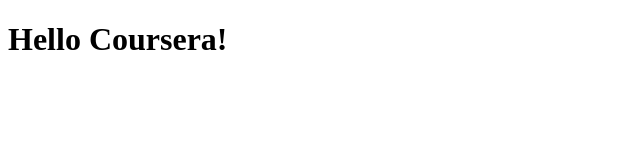
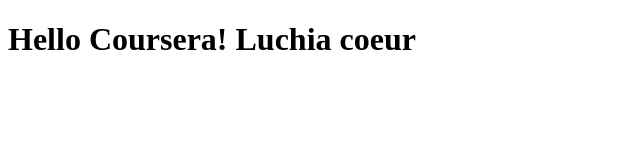
Before and after one commit to SymBiios/coursera-test, a plain HTML site: page site/index.html in a window 1280 px wide. Shown: the whole page, without its empty margins (0-640 px from the left). Drawn offline with Linux system fonts and the light colour scheme.

Commit message:
Small addition to our page content

```diff
--- a/site/index.html
+++ b/site/index.html
@@ -6,6 +6,6 @@
 	<title>Hello Coursera!</title>
 </head>
 <body>
-<h1>Hello Coursera!</h1>
+<h1>Hello Coursera! Luchia coeur</h1>
 </body>
 </html>
```
